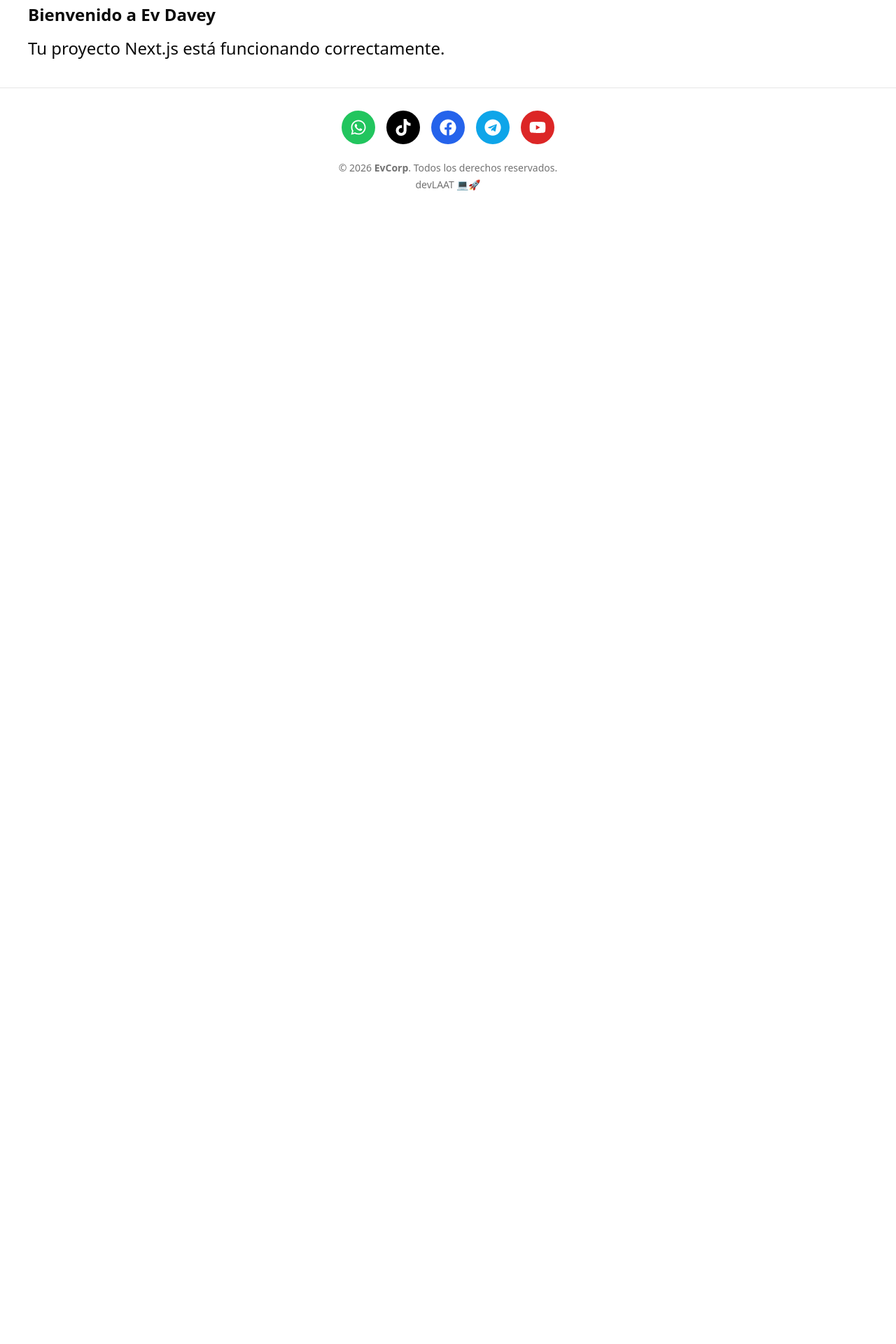
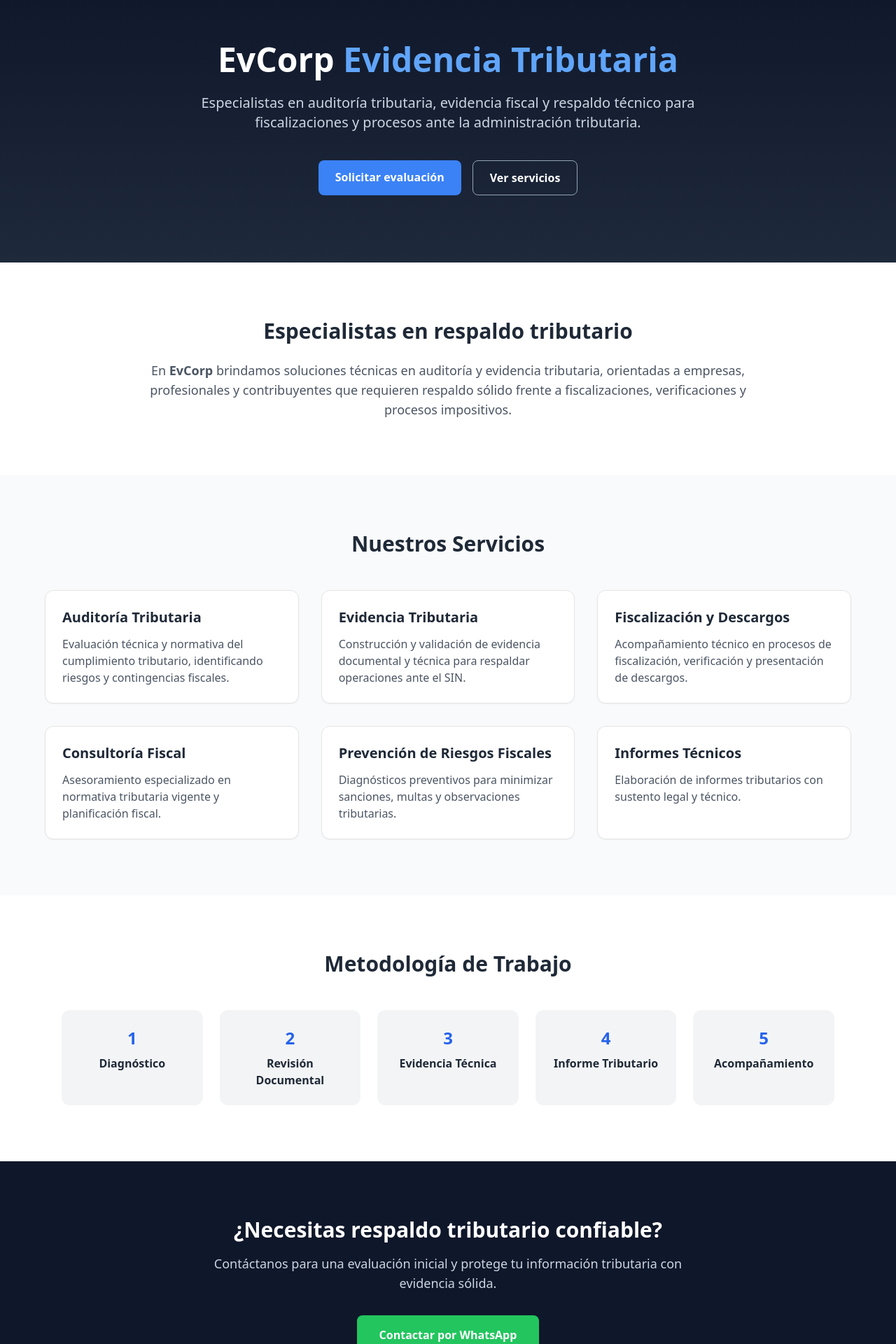
Before and after one commit to devlaat/evcorp, a Next.js app: page / in a window 1280 px wide. Shown: the part 100-2020 px from the top of the page at 70% size. Before the commit the page ends 800 px from the top, so only its background shows below. Built offline with nearby package versions, Linux system fonts and the light colour scheme.

Commit message:
Actualizar page.tsx

```diff
--- a/src/app/page.tsx
+++ b/src/app/page.tsx
@@ -1,8 +1,141 @@
 export default function Home() {
   return (
-    <main className="p-10 text-2xl">
-      <h1 className="font-bold">Bienvenido a Ev Davey</h1>
-      <p className="mt-4">Tu proyecto Next.js está funcionando correctamente.</p>
+    <main className="bg-white text-gray-800">
+
+      {/* HERO */}
+      <section className="px-6 py-24 text-center bg-gradient-to-b from-slate-900 to-slate-800 text-white">
+        <h1 className="text-4xl md:text-5xl font-bold leading-tight">
+          EvCorp <span className="text-blue-400">Evidencia Tributaria</span>
+        </h1>
+        <p className="mt-6 text-lg md:text-xl max-w-3xl mx-auto text-slate-300">
+          Especialistas en auditoría tributaria, evidencia fiscal y respaldo técnico
+          para fiscalizaciones y procesos ante la administración tributaria.
+        </p>
+
+        <div className="mt-10 flex justify-center gap-4">
+          <a
+            href="#contacto"
+            className="bg-blue-500 hover:bg-blue-600 text-white px-6 py-3 rounded-lg font-semibold transition"
+          >
+            Solicitar evaluación
+          </a>
+          <a
+            href="#servicios"
+            className="border border-slate-400 hover:border-white px-6 py-3 rounded-lg font-semibold transition"
+          >
+            Ver servicios
+          </a>
+        </div>
+      </section>
+
+      {/* QUIÉNES SOMOS */}
+      <section className="px-6 py-20 max-w-6xl mx-auto">
+        <h2 className="text-3xl font-bold text-center">
+          Especialistas en respaldo tributario
+        </h2>
+        <p className="mt-6 text-lg text-center text-gray-600 max-w-4xl mx-auto">
+          En <strong>EvCorp</strong> brindamos soluciones técnicas en auditoría y
+          evidencia tributaria, orientadas a empresas, profesionales y
+          contribuyentes que requieren respaldo sólido frente a fiscalizaciones,
+          verificaciones y procesos impositivos.
+        </p>
+      </section>
+
+      {/* SERVICIOS */}
+      <section id="servicios" className="px-6 py-20 bg-gray-50">
+        <div className="max-w-6xl mx-auto">
+          <h2 className="text-3xl font-bold text-center">Nuestros Servicios</h2>
+
+          <div className="mt-12 grid gap-8 md:grid-cols-2 lg:grid-cols-3">
+            <ServiceCard
+              title="Auditoría Tributaria"
+              description="Evaluación técnica y normativa del cumplimiento tributario, identificando riesgos y contingencias fiscales."
+            />
+            <ServiceCard
+              title="Evidencia Tributaria"
+              description="Construcción y validación de evidencia documental y técnica para respaldar operaciones ante el SIN."
+            />
+            <ServiceCard
+              title="Fiscalización y Descargos"
+              description="Acompañamiento técnico en procesos de fiscalización, verificación y presentación de descargos."
+            />
+            <ServiceCard
+              title="Consultoría Fiscal"
+              description="Asesoramiento especializado en normativa tributaria vigente y planificación fiscal."
+            />
+            <ServiceCard
+              title="Prevención de Riesgos Fiscales"
+              description="Diagnósticos preventivos para minimizar sanciones, multas y observaciones tributarias."
+            />
+            <ServiceCard
+              title="Informes Técnicos"
+              description="Elaboración de informes tributarios con sustento legal y técnico."
+            />
+          </div>
+        </div>
+      </section>
+
+      {/* METODOLOGÍA */}
+      <section className="px-6 py-20 max-w-6xl mx-auto">
+        <h2 className="text-3xl font-bold text-center">
+          Metodología de Trabajo
+        </h2>
+
+        <div className="mt-12 grid gap-6 md:grid-cols-5 text-center">
+          <Step number="1" title="Diagnóstico" />
+          <Step number="2" title="Revisión Documental" />
+          <Step number="3" title="Evidencia Técnica" />
+          <Step number="4" title="Informe Tributario" />
+          <Step number="5" title="Acompañamiento" />
+        </div>
+      </section>
+
+      {/* CTA */}
+      <section
+        id="contacto"
+        className="px-6 py-20 bg-slate-900 text-white text-center"
+      >
+        <h2 className="text-3xl font-bold">
+          ¿Necesitas respaldo tributario confiable?
+        </h2>
+        <p className="mt-4 text-lg text-slate-300 max-w-2xl mx-auto">
+          Contáctanos para una evaluación inicial y protege tu información
+          tributaria con evidencia sólida.
+        </p>
+
+        <a
+          href="https://wa.me/XXXXXXXXXX"
+          target="_blank"
+          className="inline-block mt-8 bg-green-500 hover:bg-green-600 px-8 py-4 rounded-lg font-semibold transition"
+        >
+          Contactar por WhatsApp
+        </a>
+      </section>
+
+      {/* FOOTER */}
+      <footer className="px-6 py-8 text-center text-sm text-gray-500">
+        © {new Date().getFullYear()} EvCorp | Evidencia Tributaria & Auditoría Fiscal
+      </footer>
     </main>
   );
 }
+
+/* COMPONENTES AUXILIARES */
+
+function ServiceCard({ title, description }) {
+  return (
+    <div className="bg-white p-6 rounded-xl shadow-sm border hover:shadow-md transition">
+      <h3 className="text-xl font-semibold">{title}</h3>
+      <p className="mt-3 text-gray-600">{description}</p>
+    </div>
+  );
+}
+
+function Step({ number, title }) {
+  return (
+    <div className="bg-gray-100 rounded-xl p-6">
+      <div className="text-blue-600 text-2xl font-bold">{number}</div>
+      <div className="mt-2 font-semibold">{title}</div>
+    </div>
+  );
+}
```
